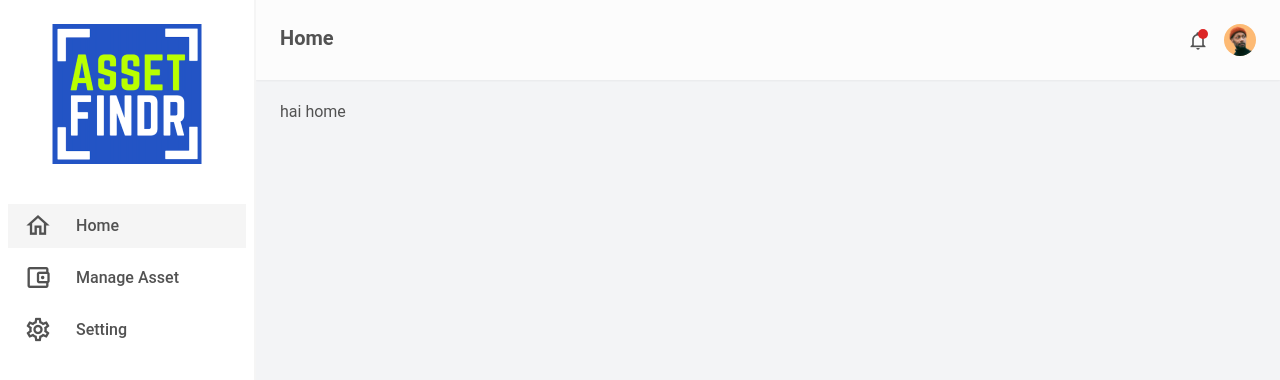
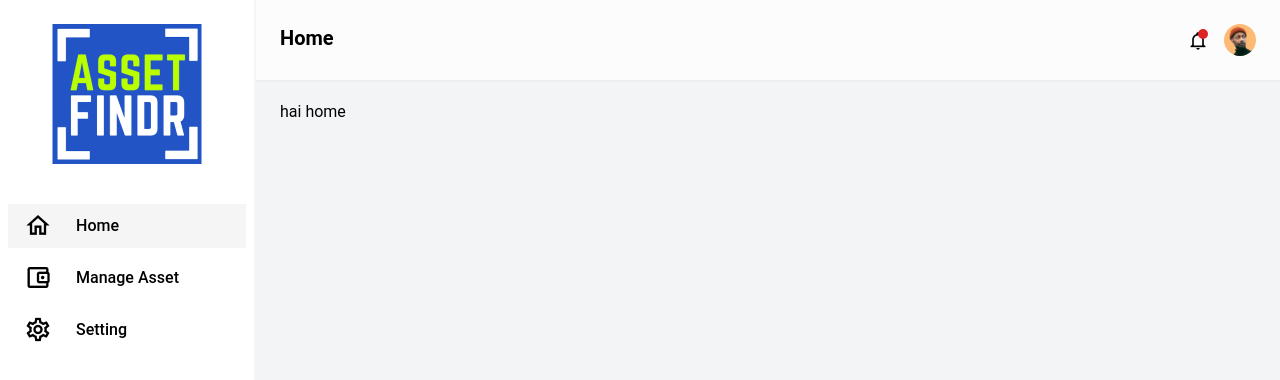
Before and after one commit to irfanazizalamin/asset-findr-assignment, a Vue app: page / in a window 1280 px wide. Shown: the top 380 px of the page. Built offline with nearby package versions, Linux system fonts and the light colour scheme.

Commit message:
unset text-transform button

```diff
--- a/src/style.css
+++ b/src/style.css
@@ -3,6 +3,6 @@
 @tailwind components;
 @tailwind utilities;
 
-* {
-  @apply text-neutral-600;
+button {
+  text-transform: unset !important;
 }
```
